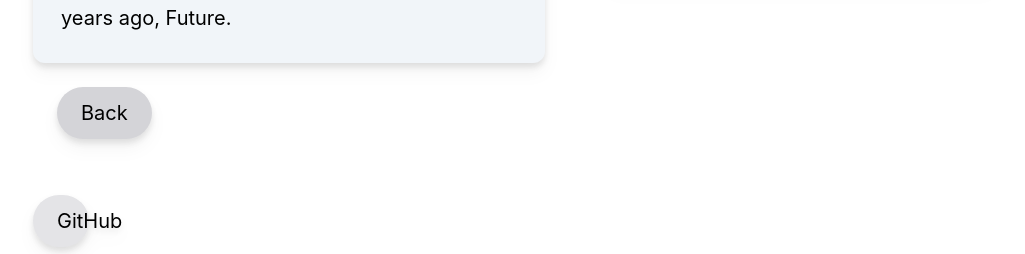
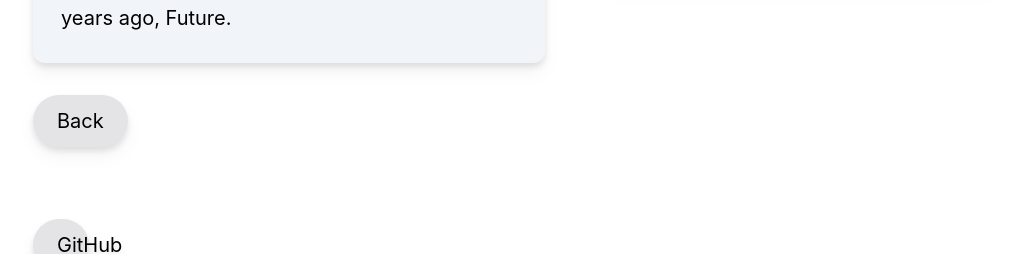
Before and after one commit to alvinjz2/alvinjz2.github.io, a React (Create React App) app in the folder mysite/: page /about in a window 1280 px wide. Shown: the part 342-596 px from the top of the page, without its empty margins (31-1056 px from the left). Built offline with nearby package versions, Linux system fonts and the light colour scheme.

Commit message:
Update back.js
Modify size of back button

```diff
--- a/mysite/src/components/back.js
+++ b/mysite/src/components/back.js
@@ -7,10 +7,10 @@ export default function Back() {
     navigate("/");
   };
   return (
-    <div class="p-6">
+    <div class="pb-10 pt-8 place-items-center">
       <button
         onClick={routeChange}
-        class="text-xl bg-zinc-300 py-3 px-6 drop-shadow-lg rounded-full hover:bg-sky-200 ease-in-out transition duration-500"
+        class="text-xl w-30 h-[52px] bg-zinc-200 py-3 px-6 drop-shadow-lg rounded-full hover:bg-indigo-100 ease-in-out transition duration-500"
       >
         Back
       </button>
```
